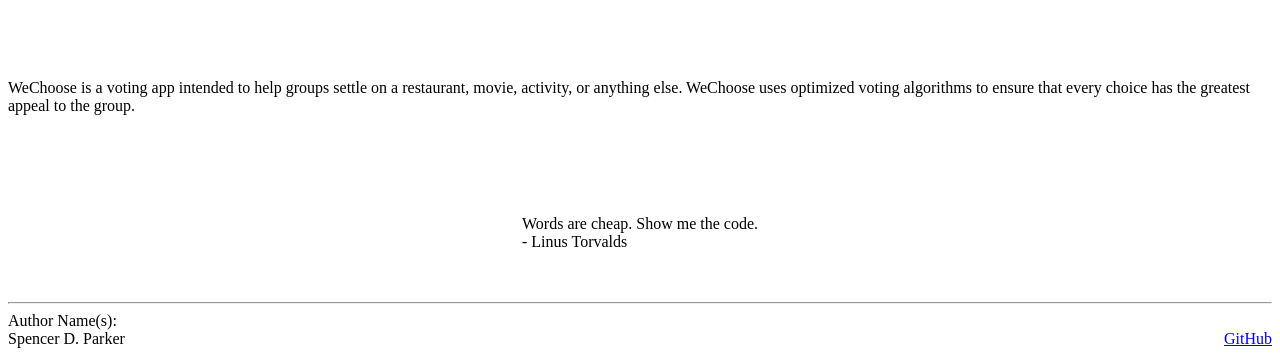
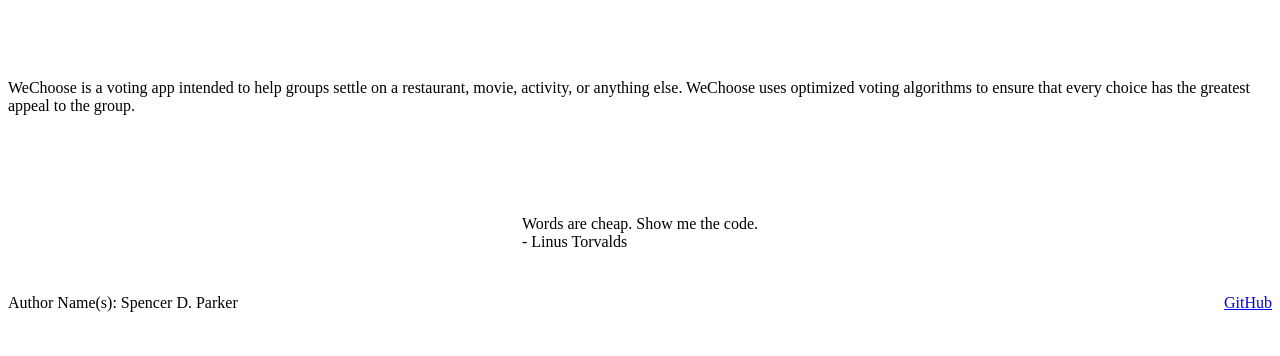
Before and after one commit to parkysparky/startup, a plain HTML site: page about.html in a window 1280 px wide. Shown: the part 609-965 px from the top of the page. After the commit the page ends 941 px from the top, so only its background shows below. Drawn offline with Linux system fonts and the light colour scheme.

Commit message:
Updated Footers in for *.html in startup

```diff
--- a/about.html
+++ b/about.html
@@ -41,12 +41,11 @@
       </div>
     </main>
 
-    <footer>
-      <hr />
-      <span class="text-reset">Author Name(s):</span>
-      <br />
-      <span class="text-reset">Spencer D. Parker </span>
-      <a href="https://github.com/parkysparky/startup">GitHub</a>
+    <footer class="bg-dark text-white-50">
+      <div class="container-fluid">
+        <span class="text-reset">Author Name(s):</span>
+        <span class="text-reset">Spencer D. Parker <a href="https://github.com/parkysparky/startup">GitHub</a> </span>
+      </div>
     </footer>
   </body>
 </html>
```
Also changed, not shown: polls.html (+5 -6 lines), vote.html (+5 -6 lines).
